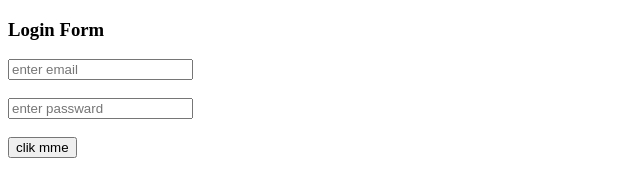
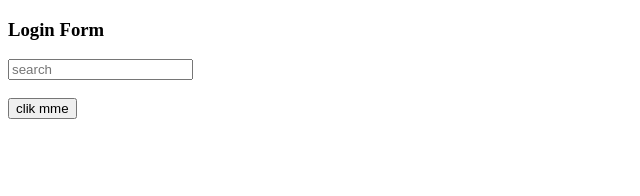
Before and after one commit to amanthakur313/HtmlPratice, a plain HTML site: page NewFile.html in a window 1280 px wide. Shown: the whole page, without its empty margins (0-640 px from the left). Drawn offline with Linux system fonts and the light colour scheme.

Commit message:
Add files via upload

```diff
--- a/NewFile.html
+++ b/NewFile.html
@@ -7,10 +7,8 @@
 <body>
 <h3>Login Form </h3>
 <form action = "submitForm" method = "post">
-<input type = "text" name = "email" placeholder = "enter email"/><br/><br/>
-<input type = "text" name = "passward" placeholder = "enter passward"/><br/><br/>
-<input type = "submit" value = "clik mme"/><br><br>
-
+<input type = "text" name = "search1" placeholder = "search"/><br/><br/>
+<input type = "submit" value = "clik mme"/>
 </form>
 </body>
 </html>
```
